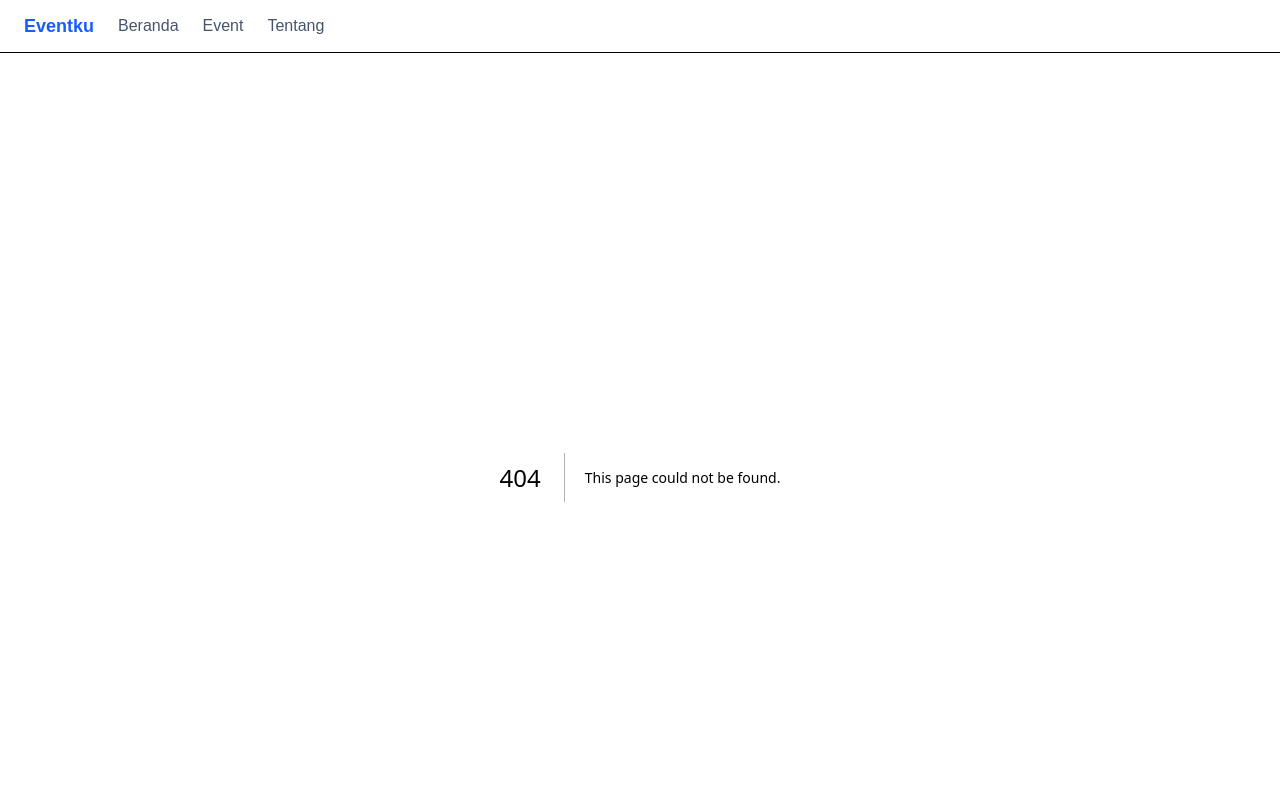
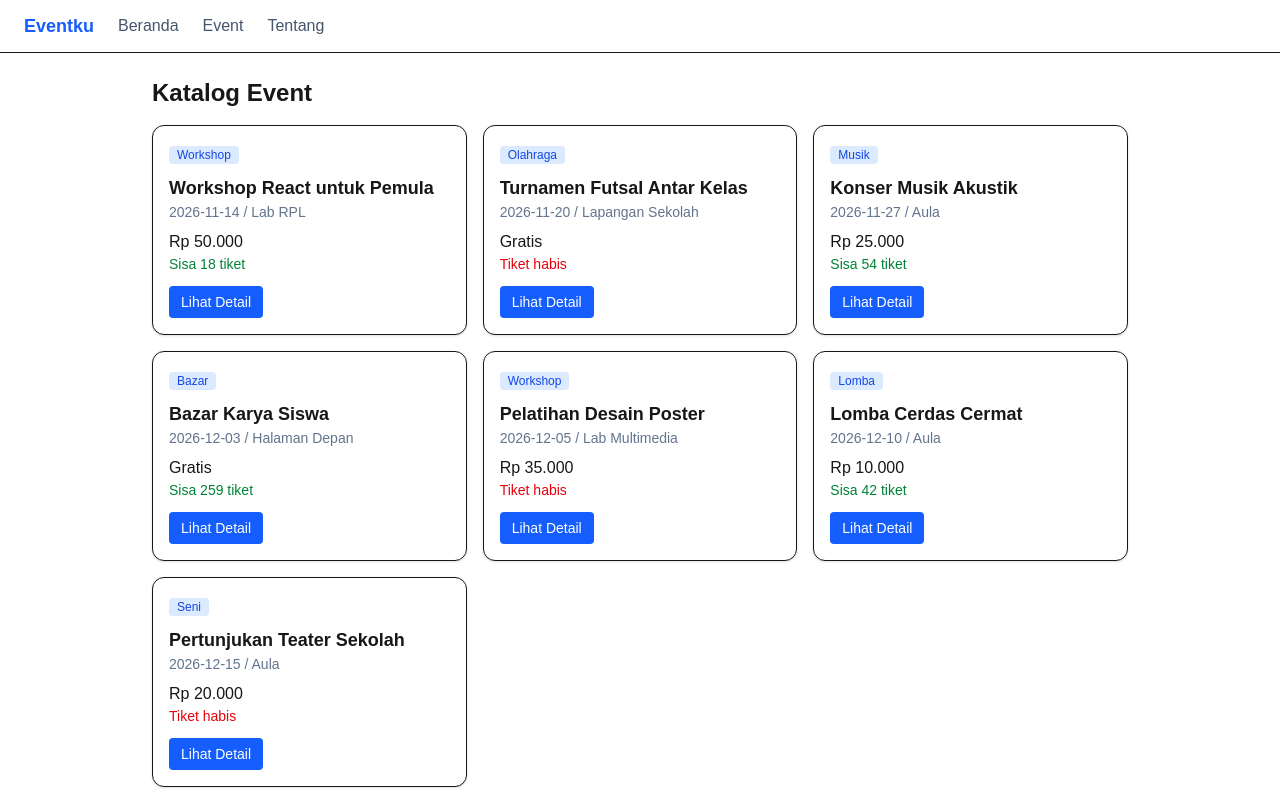
Before and after one commit to nathanaelrpl1-cmyk/latihan-nextjs, a Next.js app: page /events in a window 1280 px wide. Before the commit this address had no page. Shown: the top 800 px of the page. Built offline with nearby package versions, Linux system fonts and the light colour scheme.

Commit message:
Lembar kerja/misi kedua

```diff
--- /dev/null
+++ b/app/events/page.tsx
@@ -0,0 +1,15 @@
+import { events } from "@/data/event";
+import KartuEvent from "@/components/KartuEvent";
+
+export default function Katalog() {
+  return (
+    <div>
+      <h1 className="mb-4 text-2xl font-bold">Katalog Event</h1>
+      <div className="grid gap-4 sm:grid-cols-2 lg:grid-cols-3">
+          {events.map((e) => (
+              <KartuEvent key={e.id} event={e} />
+          ))}
+      </div>
+    </div>
+  )
+}
--- /dev/null
+++ b/components/KartuEvent.tsx
@@ -0,0 +1,20 @@
+import Link from "next/link";
+import { rupiah, type Event } from "@/data/event";
+
+export default function KartuEvent({ event }: { event: Event }){
+  const sisa = event.kuota - event.terisi;
+  return (
+    <div className="rounded-xl border bg-white p-4 shadow-sm">
+      <span className="rounded bg-blue-100 px-2 py-0.5 text-xs text-blue-700"> {event.kategori} </span>
+      <h3 className="mt-2 text-lg font-semibold">{event.judul}</h3>
+      <p className="text-sm text-slate-500"> {event.tanggal} / {event.lokasi}</p>
+      <p className="mt-2 font-medium">{rupiah(event.harga)}</p>
+      <p className={sisa === 0 ? "text-sm text-red-600" : "text-sm text-green-700"}>
+          {sisa === 0 ? "Tiket habis" : `Sisa ${sisa} tiket`}
+      </p>
+      <Link
+          href={`/events/${event.id}`}
+          className="mt-3 inline-block rounded bg-blue-600 px-3 py-1.5 text-sm text-white hover:bg-blue-700">Lihat Detail</Link>
+    </div>
+  );
+}
--- a/data/event.ts
+++ b/data/event.ts
@@ -19,6 +19,7 @@ export const events: Event[] = [
 lokasi: "Halaman Depan", harga: 0, kuota: 300, terisi: 41 },
 { id: 5, judul: "Pelatihan Desain Poster", kategori: "Workshop", tanggal: "2026-12-05", lokasi: "Lab Multimedia", harga: 35000, kuota: 25, terisi: 25 },
 { id: 6, judul: "Lomba Cerdas Cermat", kategori: "Lomba", tanggal: "2026-12-10", lokasi: "Aula", harga: 10000, kuota: 60, terisi: 18 },
+{ id: 7, judul: "Pertunjukan Teater Sekolah", kategori: "Seni", tanggal: "2026-12-15", lokasi: "Aula", harga: 20000, kuota: 100, terisi: 100 },
 ];
 
 export function rupiah(n: number) {
```
